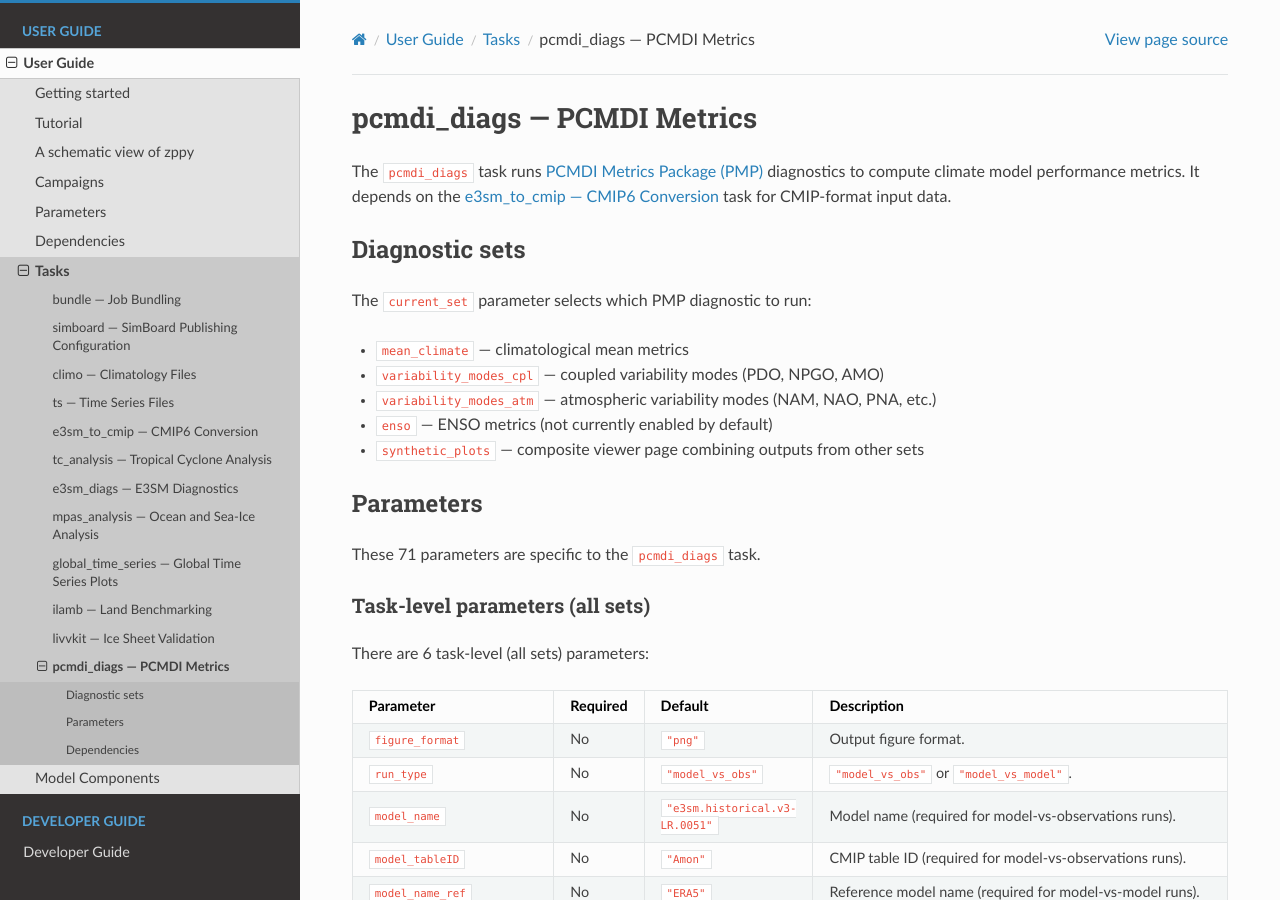
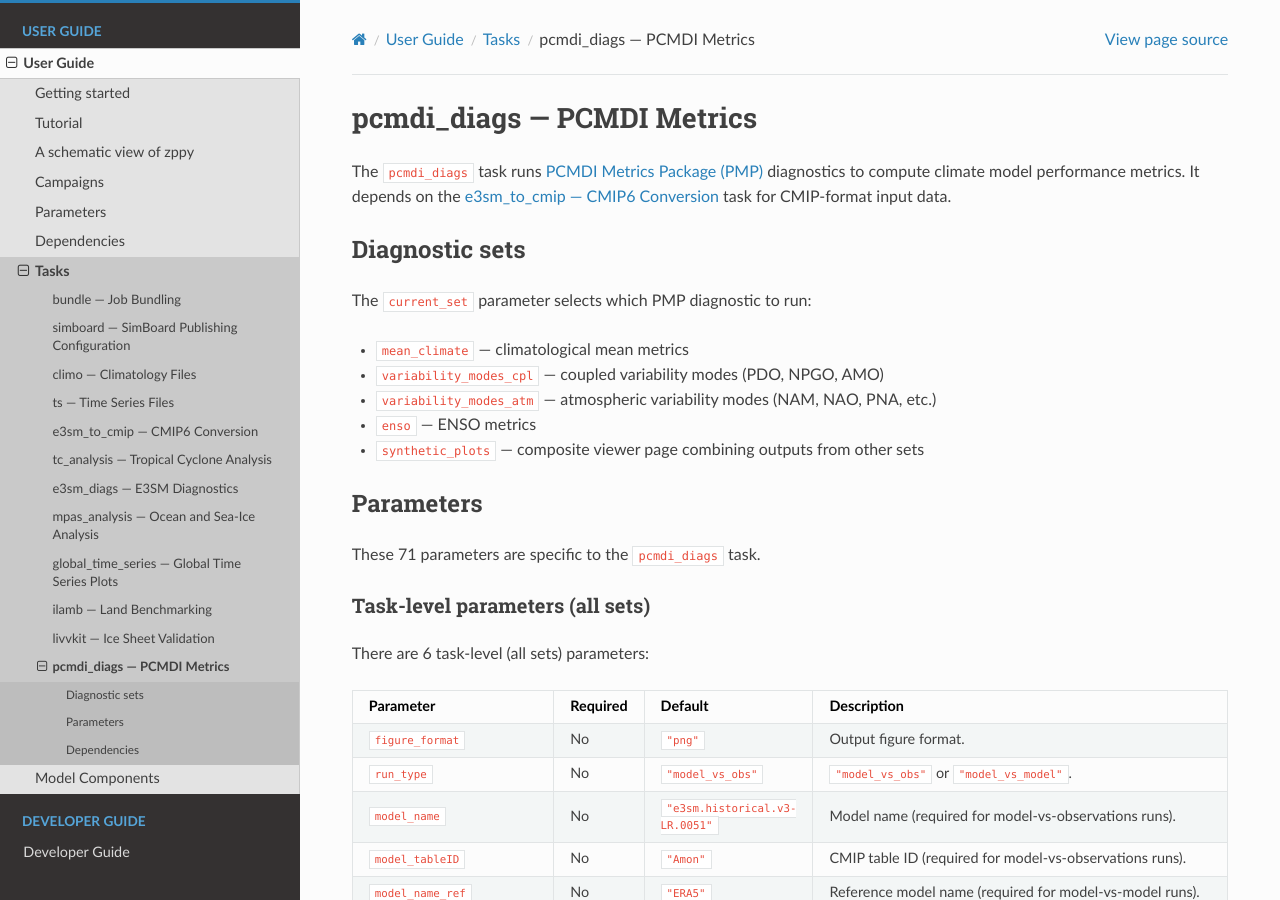
Before and after one commit to E3SM-Project/zppy, a Sphinx documentation site: the page built from docs/source/user_guide/tasks/pcmdi_diags.rst, in a window 1280 px wide and 900 px high. Built offline with Sphinx 7.4.7 and the Read the Docs theme 3.1.0, drawn with Linux system fonts in a browser that asks for light colours; pages that are not in the unit, such as notebooks, are missing from menus.

Commit message:
Update docs to reflect ENSO availability

```diff
--- a/docs/source/user_guide/tasks/pcmdi_diags.rst
+++ b/docs/source/user_guide/tasks/pcmdi_diags.rst
@@ -16,7 +16,7 @@ The ``current_set`` parameter selects which PMP diagnostic to run:
 - ``mean_climate`` — climatological mean metrics
 - ``variability_modes_cpl`` — coupled variability modes (PDO, NPGO, AMO)
 - ``variability_modes_atm`` — atmospheric variability modes (NAM, NAO, PNA, etc.)
-- ``enso`` — ENSO metrics (not currently enabled by default)
+- ``enso`` — ENSO metrics
 - ``synthetic_plots`` — composite viewer page combining outputs from other sets
 
 Parameters
```
